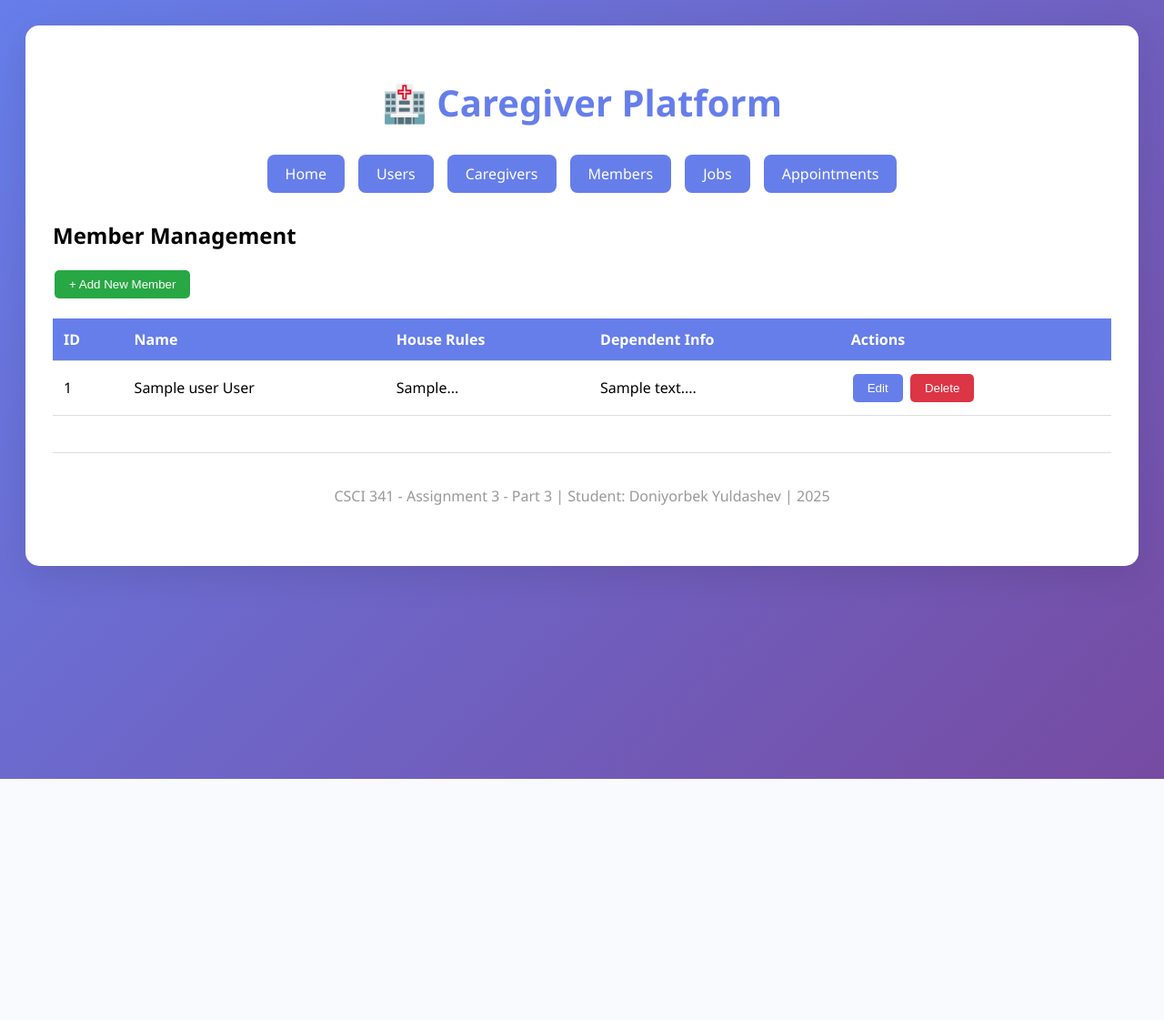
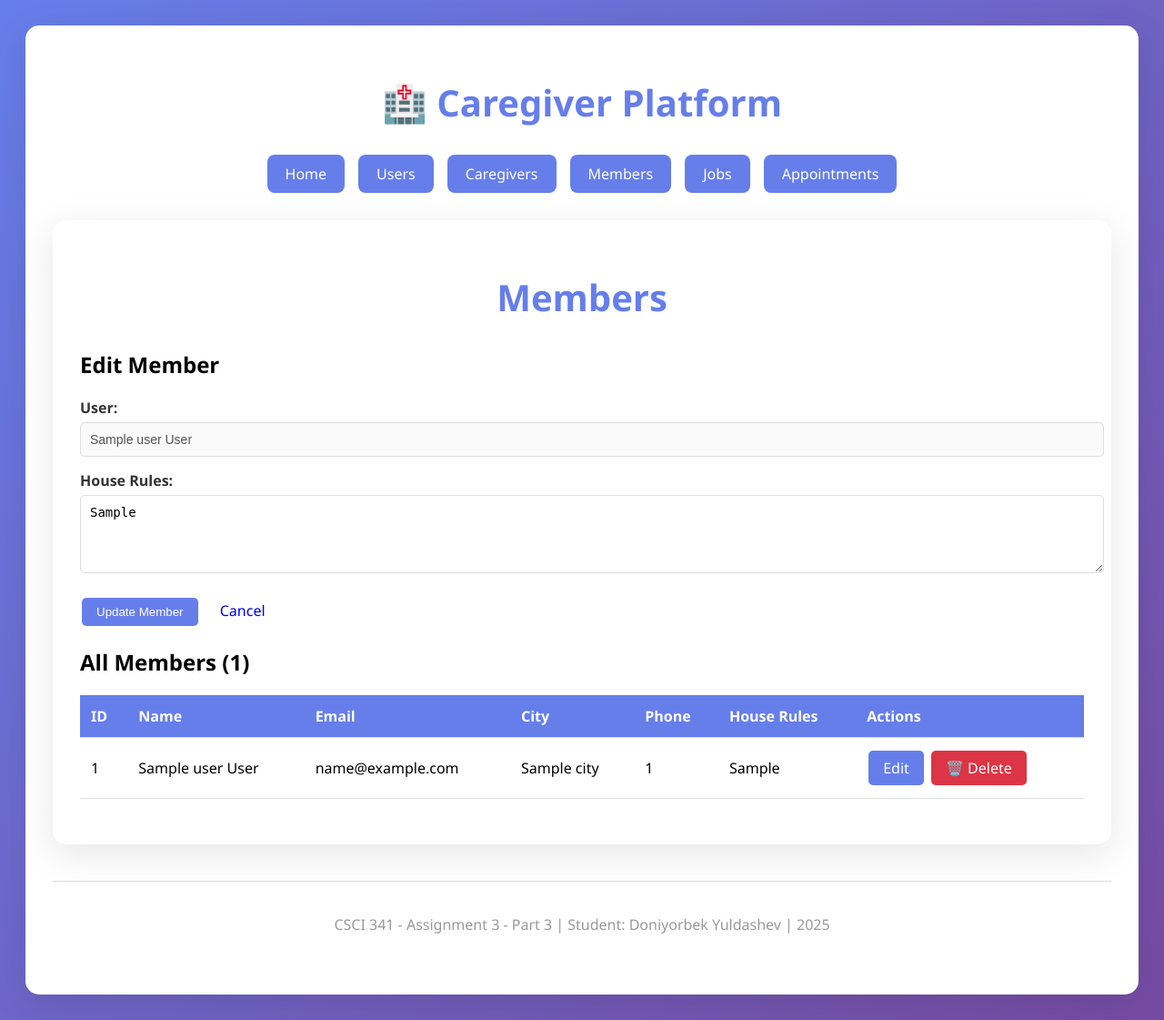
Before and after one commit to DoniyorbekYuldashev/caregiver-platform, a FastAPI app: template templates/members.html in a window 1280 px wide. Shown: the whole page at 91% size. Before the commit the page ends 856 px from the top, so only its background shows below. Run offline with FastAPI, Linux system fonts and the light colour scheme; the template is opened without the code that fills it: most values are stand-ins (such as "Sample title", 1, 10 or a date in 2020).

Commit message:
Fix: Correct member form field names

```diff
--- a/templates/members.html
+++ b/templates/members.html
@@ -1,93 +1,101 @@
 {% extends "base.html" %}
 
-{% block title %}Members - Caregiver Platform{% endblock %}
+{% block title %}Members{% endblock %}
 
 {% block content %}
-<h2>Member Management</h2>
+<div class="container">
+    <h1>Members</h1>
 
-<button class="btn btn-success" onclick="openModal('createModal')">+ Add New Member</button>
+    {% if not edit_member %}
+    <button onclick="document.getElementById('addForm').style.display='block'" class="btn btn-primary">
+        Add New Member
+    </button>
+    {% endif %}
 
+    <!-- Add Member Form -->
+    <div id="addForm" style="display: {% if show_form %}block{% else %}none{% endif %};">
+        <h2>Add New Member</h2>
+        <form method="post" action="/members/create">
+            <div class="form-group">
+                <label>Select User:</label>
+                <select name="user_id" required>
+                    <option value="">-- Select User --</option>
+                    {% for user in users %}
+                    <option value="{{ user.user_id }}">{{ user.given_name }} {{ user.surname }} ({{ user.email }})</option>
+                    {% endfor %}
+                </select>
+            </div>
+            <div class="form-group">
+                <label>House Rules:</label>
+                <textarea name="house_rules" rows="4" placeholder="Enter house rules..." required></textarea>
+            </div>
+            <button type="submit" class="btn btn-primary">Save Member</button>
+            <button type="button" onclick="document.getElementById('addForm').style.display='none'" class="btn btn-secondary">Cancel</button>
+        </form>
+    </div>
+
+    <!-- Edit Member Form -->
+    {% if edit_member %}
+    <div id="editForm">
+        <h2>Edit Member</h2>
+        <form method="post" action="/members/edit/{{ edit_member.member_id }}">
+            <div class="form-group">
+                <label>User:</label>
+                <input type="text" value="{{ edit_member.user.given_name }} {{ edit_member.user.surname }}" disabled>
+            </div>
+            <div class="form-group">
+                <label>House Rules:</label>
+                <textarea name="house_rules" rows="4" required>{{ edit_member.house_rules }}</textarea>
+            </div>
+            <button type="submit" class="btn btn-primary">Update Member</button>
+            <a href="/members" class="btn btn-secondary">Cancel</a>
+        </form>
+    </div>
+    {% endif %}
+
+    <!-- Members List -->
+    <h2>All Members ({{ members|length }})</h2>
+    {% if members %}
     <table>
         <thead>
             <tr>
                 <th>ID</th>
                 <th>Name</th>
+                <th>Email</th>
+                <th>City</th>
+                <th>Phone</th>
                 <th>House Rules</th>
-            <th>Dependent Info</th>
                 <th>Actions</th>
             </tr>
         </thead>
         <tbody>
             {% for member in members %}
             <tr>
-            <td>{{ member.member_user_id }}</td>
+                <td>{{ member.member_id }}</td>
                 <td>{{ member.user.given_name }} {{ member.user.surname }}</td>
-            <td>{{ member.house_rules[:50] }}...</td>
-            <td>{{ member.dependent_description[:50] }}...</td>
+                <td>{{ member.user.email }}</td>
+                <td>{{ member.user.city }}</td>
+                <td>{{ member.user.phone_number }}</td>
+                <td>{{ member.house_rules[:50] }}{% if member.house_rules|length > 50 %}...{% endif %}</td>
                 <td>
-                <button class="btn btn-primary" onclick="openEditModal({{ member.member_user_id }}, `{{ member.house_rules }}`, `{{ member.dependent_description }}`)">Edit</button>
-                <form action="/members/delete/{{ member.member_user_id }}" method="post" style="display: inline;" onsubmit="return confirmDelete()">
-                    <button type="submit" class="btn btn-danger">Delete</button>
-                </form>
+                    <a href="/members/edit/{{ member.member_id }}" class="btn btn-primary">Edit</a>
+                    <a href="/members/delete/{{ member.member_id }}"
+                       onclick="return confirm('Delete this member?')"
+                       class="btn btn-danger">🗑️ Delete</a>
                 </td>
             </tr>
             {% endfor %}
         </tbody>
     </table>
-
-<!-- Create Modal -->
-<div id="createModal" class="modal">
-    <div class="modal-content">
-        <span class="close" onclick="closeModal('createModal')">&times;</span>
-        <h3>Add New Member</h3>
-        <form action="/members/create" method="post">
-            <div class="form-group">
-                <label>User ID:</label>
-                <select name="member_user_id" required>
-                    <option value="">Select User</option>
-                    {% for user in users %}
-                    <option value="{{ user.user_id }}">{{ user.user_id }} - {{ user.given_name }} {{ user.surname }}</option>
-                    {% endfor %}
-                </select>
-            </div>
-            <div class="form-group">
-                <label>House Rules:</label>
-                <textarea name="house_rules" rows="3"></textarea>
-            </div>
-            <div class="form-group">
-                <label>Dependent Description:</label>
-                <textarea name="dependent_description" rows="3"></textarea>
-            </div>
-            <button type="submit" class="btn btn-success">Create</button>
-        </form>
-    </div>
-</div>
-
-<!-- Edit Modal -->
-<div id="editModal" class="modal">
-    <div class="modal-content">
-        <span class="close" onclick="closeModal('editModal')">&times;</span>
-        <h3>Edit Member</h3>
-        <form id="editForm" method="post">
-            <div class="form-group">
-                <label>House Rules:</label>
-                <textarea name="house_rules" id="edit_rules" rows="3"></textarea>
-            </div>
-            <div class="form-group">
-                <label>Dependent Description:</label>
-                <textarea name="dependent_description" id="edit_desc" rows="3"></textarea>
-            </div>
-            <button type="submit" class="btn btn-primary">Update</button>
-        </form>
-    </div>
+    {% else %}
+    <p>No members found. Add your first member!</p>
+    {% endif %}
 </div>
 
 <script>
-function openEditModal(id, rules, desc) {
-    document.getElementById('editForm').action = '/members/update/' + id;
-    document.getElementById('edit_rules').value = rules;
-    document.getElementById('edit_desc').value = desc;
-    openModal('editModal');
+// Auto-hide add form when showing list
+if (document.querySelectorAll('table tbody tr').length > 0) {
+    document.getElementById('addForm').style.display = 'none';
 }
 </script>
 {% endblock %}
```
Lines whose indentation alone changed are shown as unchanged.
